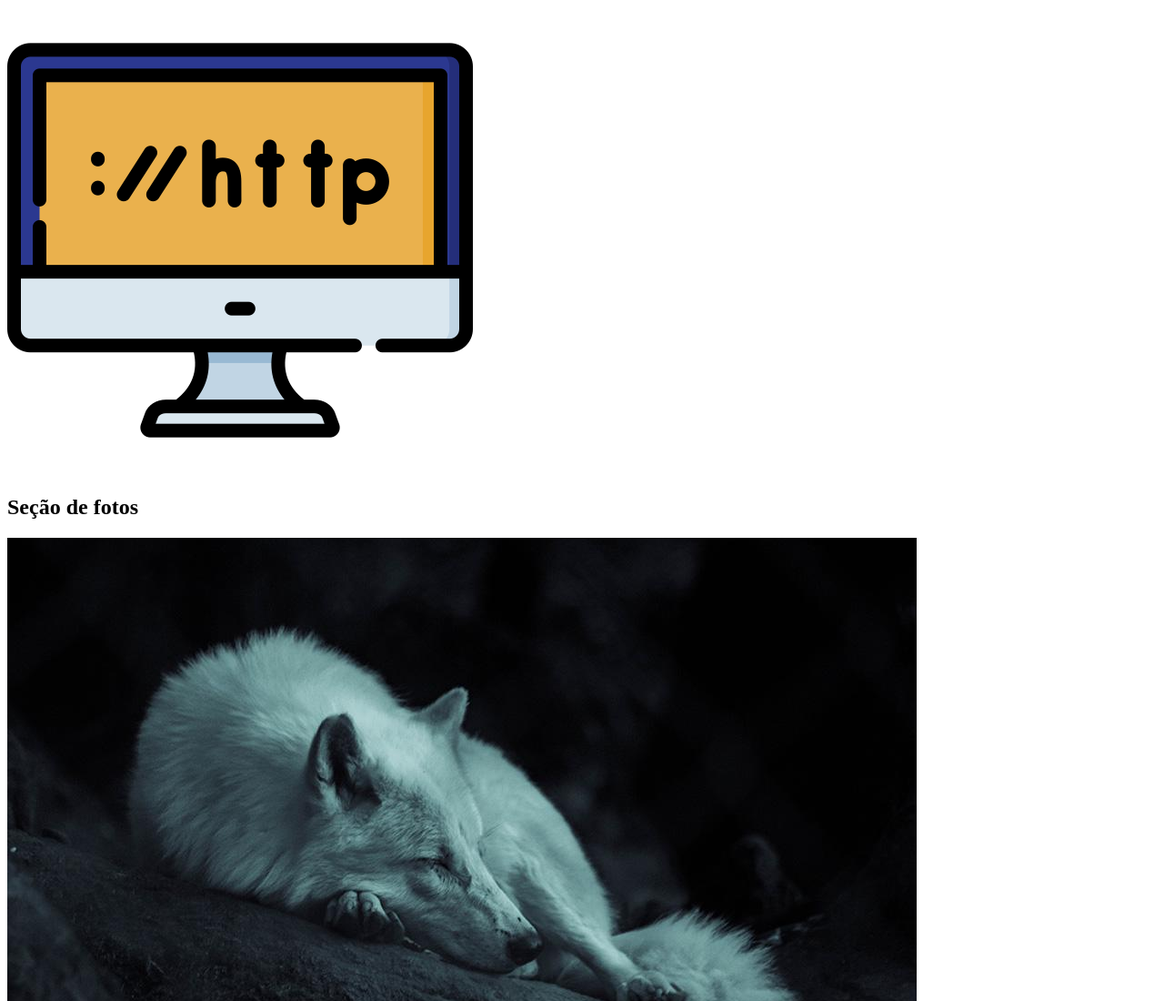
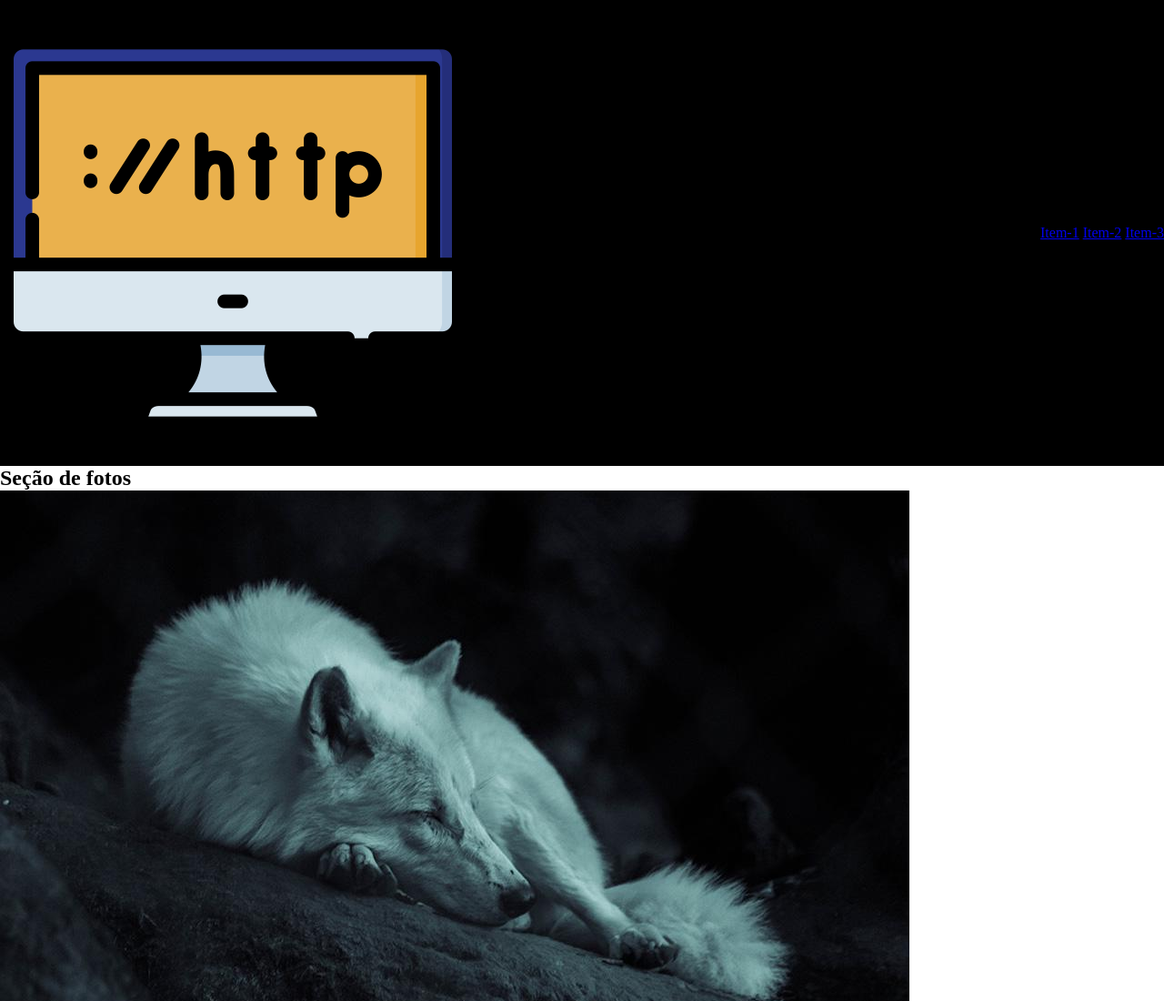
Before and after one commit to 1TDSPM-23/rm550769, a plain HTML site: page index.html in a window 1280 px wide. Shown: the top 1100 px of the page at 91% size. Drawn offline with Linux system fonts and the light colour scheme.

Commit message:
estilo css para o cabeçalho

```diff
--- a/css/estilo.css
+++ b/css/estilo.css
@@ -0,0 +1,14 @@
+*{
+    margin: 0;
+    padding: 0;
+    box-sizing: border-box;
+
+}
+
+.cabecalho{
+    display: flex;
+    justify-content: space-between;
+    flex-wrap: wrap;
+    align-items: center;
+    background-color: black;
+}
--- a/index.html
+++ b/index.html
@@ -11,11 +11,11 @@
 <body>
     <header class="cabecalho">
         <img src="./img/logo.png" alt="Monitor de computador">
-           <nav>
-            <a href="#"></a>
-            <a href="#"></a>
-            <a href="#"></a>
-            </nav>
+        <nav>
+            <a href="#">Item-1</a>
+            <a href="#">Item-2</a>
+            <a href="#">Item-3</a>
+        </nav>
 
     </header>
 
```
